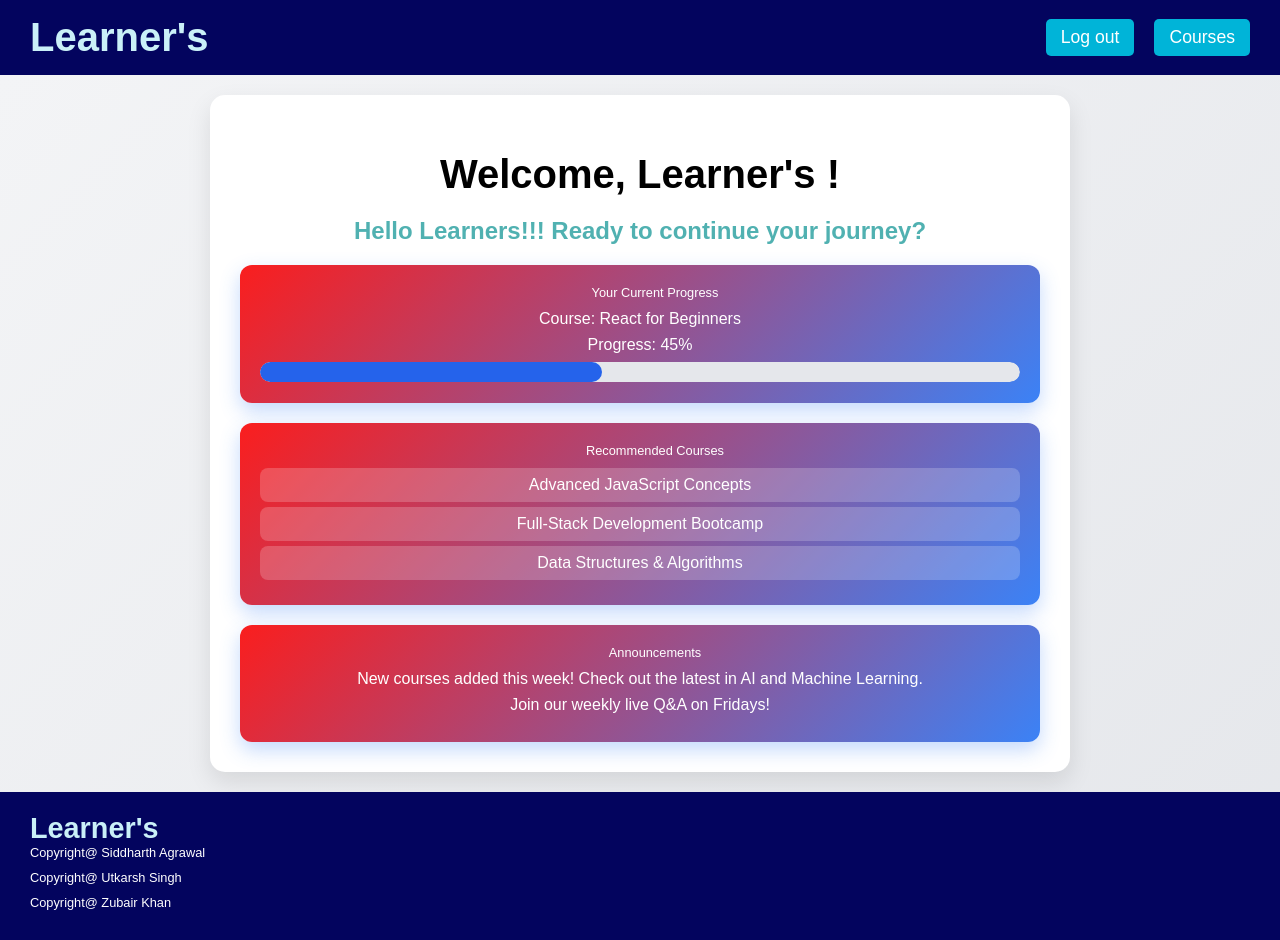
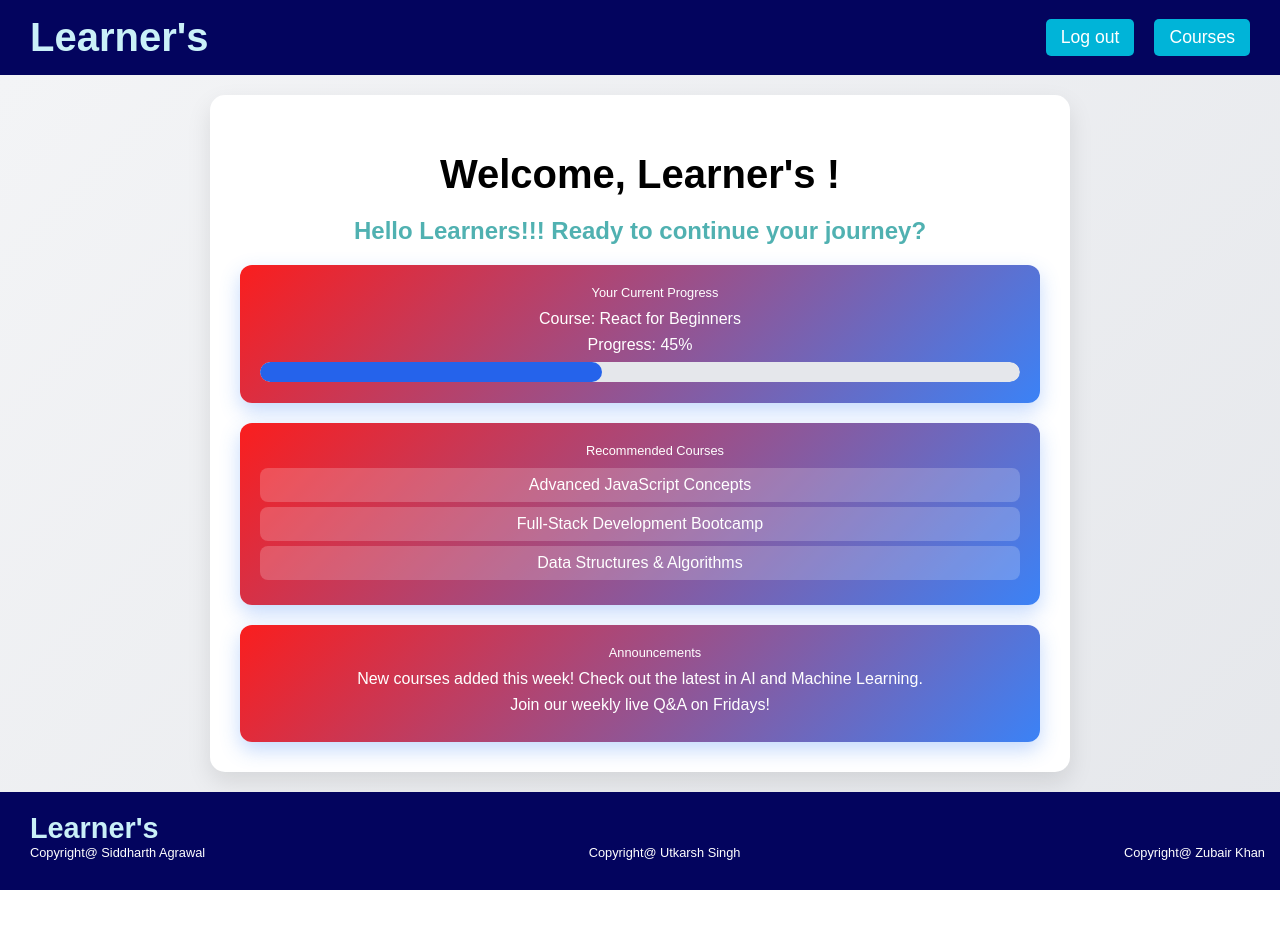
Before and after one commit to siddharth2004agrawal/OLP-project, a React (Create React App) app: page /dashboard in a window 1280 px wide. After the commit the page ends 890 px from the top, so only its background shows below. Built offline with nearby package versions, Linux system fonts and the light colour scheme.

Commit message:
Some change

```diff
--- a/src/styles/NotRNavbarFooter.css
+++ b/src/styles/NotRNavbarFooter.css
@@ -112,6 +112,11 @@
     color: #00B4D8;
 }
 
+.owner{
+    display: flex;
+     justify-content: space-between;
+    margin-right:15PX ;
+}
 h3 {
     margin-top: 0;
     margin-left: 30px;
```
